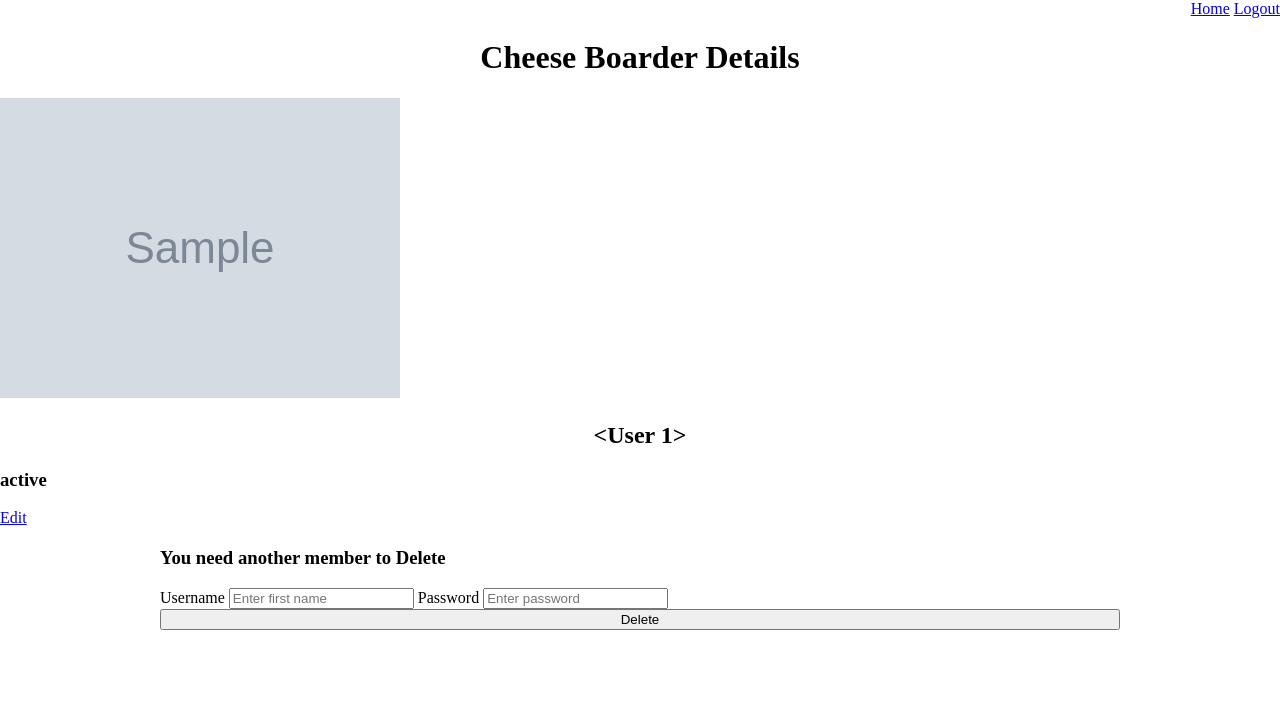
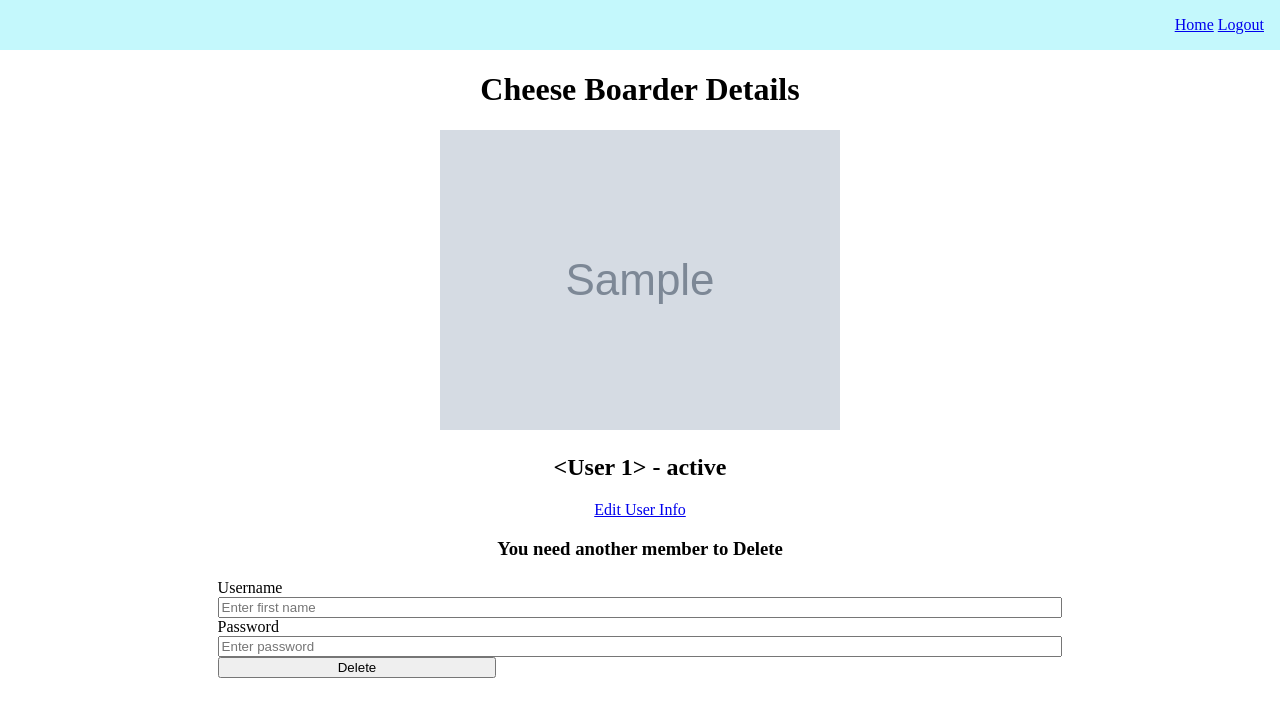
Before and after one commit to JayRVigilla/cb-sale-journal, a Flask app: template templates/userdetail.html in a window 1280 px wide. Shown: the top 717 px of the page. Run offline with Flask 2, Linux system fonts and the light colour scheme; tables that the repository leaves empty hold one stand-in row (values such as "Sample post"); the template is opened without the code that fills it: values that come from a table or form of the project are taken from there, most other values are stand-ins (such as "Sample title", 1, 10 or a date in 2020); grey boxes marked "Sample" are stand-in pictures; parts of the project's set-up code (start-up, migrations or seed data) failed here and were passed over.

Commit message:
Styling
template layouts for SalesReport, EditUser, UserDetail
created secrets.py -- not committed, contains private variables
TODO: weather and AQI from third party APIs for Sales Report

```diff
--- a/app.py
+++ b/app.py
@@ -8,6 +8,7 @@ import datetime
 
 from forms import UserForm, LoginForm, PrePopulatedForm, NewJournalEntry
 from models import db, connect_db, User, SalesReport
+from secrets import APP_SECRET
 import pdb
 
 CURR_USER_KEY = "curr_user"
@@ -17,7 +18,7 @@ app = Flask(__name__)
 app.config['SQLALCHEMY_DATABASE_URI'] = 'postgresql:///CB_sales_journal'
 app.config['SQLALCHEMY_TRACK_MODIFICATIONS'] = False
 app.config['SQLALCHEMY_ECHO'] = True
-app.config['SECRET_KEY'] = "secret"
+app.config['SECRET_KEY'] = APP_SECRET
 toolbar = DebugToolbarExtension(app)
 
 
@@ -81,7 +82,7 @@ def login_user():
         if user:
             do_login(user)
             flash(f"Hello, {user.username}!", 'success')
-            return redirect('/users')
+            return redirect('/')
         else:
             flash('Invalid credentials', 'danger')
 
@@ -194,7 +195,7 @@ def edit_user_html(id):
     If form not valid, show form.
     """
 
-    if  not g.user:
+    if not g.user:
         flash('You must be logged in.', 'danger')
         return redirect('/login')
 
@@ -295,7 +296,7 @@ def new_report():
         'salesreport.html',
         form=form,
         user=g.user,
-        mode='Add',
+        mode='Submit'
     )
 
 
--- a/static/style.css
+++ b/static/style.css
@@ -6,9 +6,11 @@ body{
   display: flex;
   flex-direction: row;
   justify-content: space-between;
+  background-color: #c4f8fc;
+  padding: 1em;
 }
 
-h1, h2 {
+h1, h2, h3, container, .user.profile {
   text-align: center;
 }
 
@@ -21,9 +23,13 @@ h1, h2 {
   width: 50%;
 }
 
-form{
+form {
   display: flex;
   flex-direction: column;
-  width: 75%;
+  width: 66%;
   margin: 1px auto;
 }
+
+button {
+  max-width: 33%;
+}
--- a/templates/userdetail.html
+++ b/templates/userdetail.html
@@ -3,24 +3,24 @@
 {% block header %} Cheese Boarder Details {% endblock %}
 
 {% block content %}
-
-<span><img src="{{ image_url }}" alt="profile picture for user"></span>
-<span>
-  <h2>{{ user }}</h2>
-  <h3>{{ status }}</h3>
+<div class="user profile">
+  <img src="{{ image_url }}" alt="profile picture for user">
+  <span>
+    <h2>{{ user }} - {{ status }}</h2>
+    <a class="faux button" href="/users/{{ id }}/edit">Edit User Info</a>
 </span>
-<a href="/users/{{ id }}/edit">Edit</a>
+</div>
 
 <form action="/users/{{ id }}/delete" method="POST">
-  <div>
+  <!-- <div> -->
     <h3>You need another member to Delete</h3>
     <label for="witness-first-name">Username</label>
     <input type="text" placeholder="Enter first name">
 
     <label for="witness-password">Password</label>
     <input type="password" placeholder="Enter password">
-  </div>
-  <button>Delete</button>
+    <button>Delete</button>
+  <!-- </div> -->
 </form>
 
 {% endblock %}
--- a/templates/useredit.html
+++ b/templates/useredit.html
@@ -26,8 +26,4 @@
 
       <button class="btn btn-primary btn-lg btn-block">Edit</button>
   </form>
-
-
-
-<p>{{ g.user }}</p>
 {% endblock %}
--- a/templates/userform.html
+++ b/templates/userform.html
@@ -15,7 +15,7 @@
       {% endfor %}
       {{ field(placeholder=field.label.text, class="form-control") }}
     {% endfor %}
-    <button class="btn btn-primary btn-lg btn-block">{{ mode}}</button>
+    <button class="btn btn-primary btn-lg btn-block">{{ mode }}</button>
   </form>
 </div>
 
```
Also changed, not shown: templates/salesreport.html (+1 -6 lines), 2 other files.
